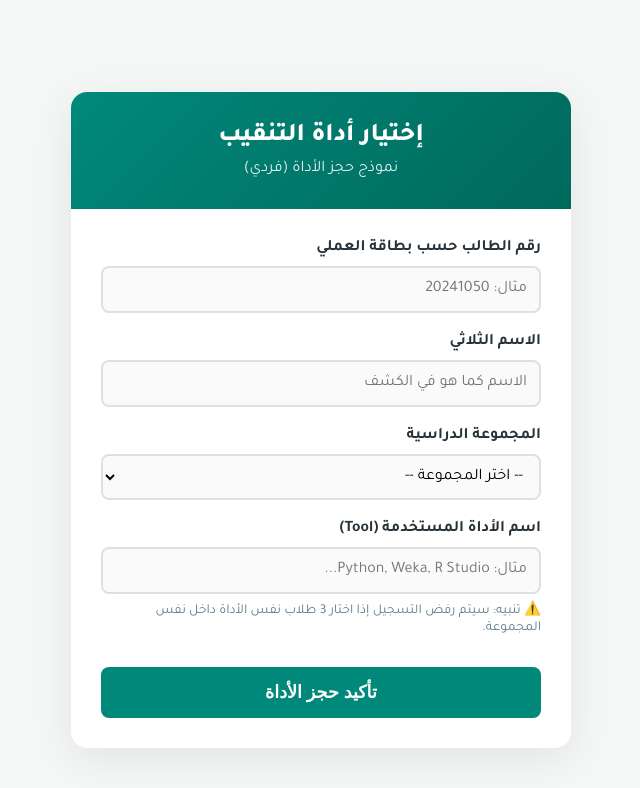
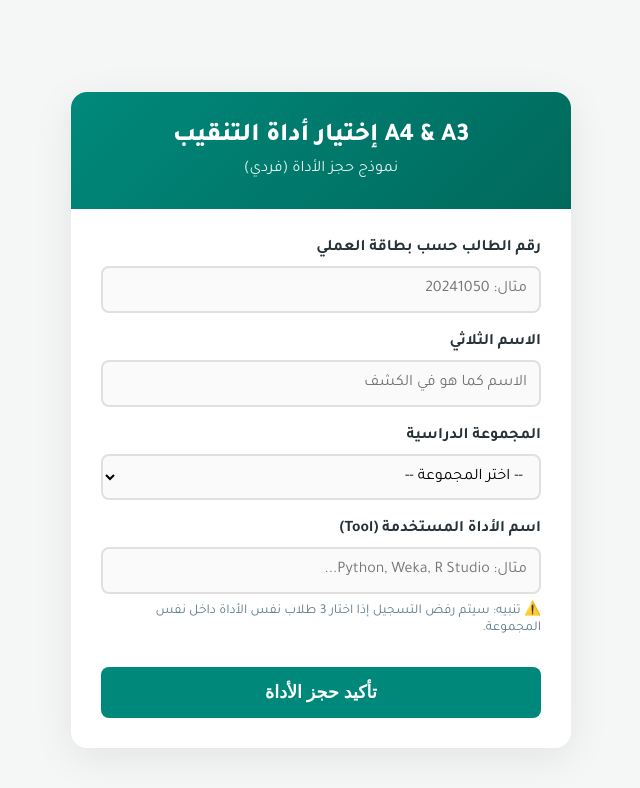
Before and after one commit to Mo-ra778/DATA_MINING, a plain HTML site: page index.html in a window 1280 px wide. Shown: the whole page, without its empty margins (319-959 px from the left). Drawn offline with Linux system fonts and the light colour scheme.

Commit message:
Update index.html

```diff
--- a/index.html
+++ b/index.html
@@ -106,7 +106,7 @@
 
     <div class="main-card">
         <div class="header">
-            <h1>إختيار  أداة التنقيب</h1>
+            <h1>  A4 & A3 إختيار  أداة التنقيب</h1>
             <p>نموذج حجز الأداة (فردي)</p>
         </div>
 
```
